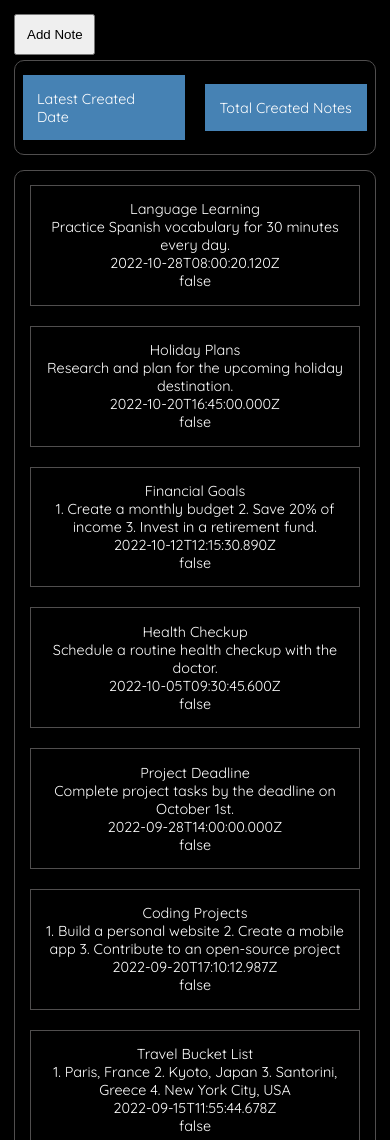
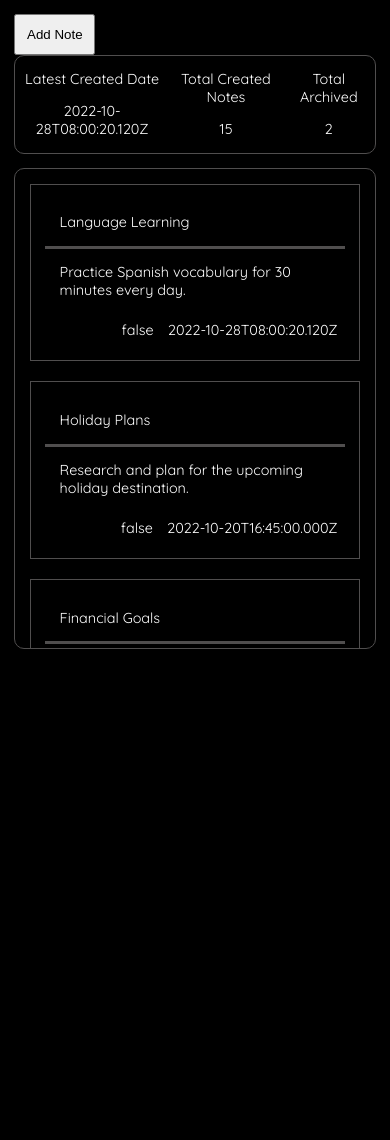
Before and after one commit to RedimRedim/dicoding_project_notesapp, a plain HTML site: page index.html in a window 390 px wide. Shown: the top 1140 px of the page. After the commit the page ends 844 px from the top, so only its background shows below. Drawn offline with Linux system fonts and the light colour scheme.

Commit message:
update css and total-notes

```diff
--- a/index.html
+++ b/index.html
@@ -13,24 +13,37 @@
     <link rel="stylesheet" href="./styles/css/styles.css">
     <link rel="stylesheet" href="./styles/css/mediastyles.css">
 
+    <script src="../scripts/notes.js" type="module" defer></script>
     <script src="../scripts/custom-template.js" type="module" defer></script>
+    <script src="../scripts/total-notes.js" type="module" defer></script>
     <script src="../scripts/main.js" type="module" defer></script>
 </head>
+
 <body>
     <main>
         <div class="addNote">
-            <add-newnote></add-newnote>
-
+            <add-new-note visibility="false"></add-new-note>
             <!-- when clicking show up the details, using custom element-->
         </div>
 
         <div class="note-container">
             <div class="notes-menu">
-                <p>Latest Created Date</p>
-                <p>Total Created Notes</p>
+                <div class="latest-created-date">
+                    <p>Latest Created Date</p>
+                    <p id="created-date-value">1</p>
+                </div>
+
+                <div class="total-created-notes">
+                    <p>Total Created Notes</p>
+                    <p id="total-created-notes-value">1</p>
+                </div>
+
+                <div class="total-archived-notes">
+                    <p>Total Archived</p>
+                    <p id="total-archived-notes-value">1
+                </div>
             </div>
             <div class="notes">
-                <!-- generete through js using CustomElement note-item -->
             </div>
         </div>
     </main>
--- a/scripts/custom-template.js
+++ b/scripts/custom-template.js
@@ -6,9 +6,25 @@ template.innerHTML = `
   padding:0.8em;
   cursor: pointer;
   }
+
+  .notesContent {
+    background-color: darkgray;
+    transition: opacity 0.3s ease-in-out, visibility 0.3s ease-in-out; /* Adjusted for better sync */
+    opacity: 0; /* Start with opacity 0 */
+    visibility: hidden; /* Start with hidden visibility */
+    height: 0; /* Start with no height */
+    overflow: hidden; /* Prevent overflow */
+}
+
+.notesContent.show {
+    opacity: 1; /* Full opacity when shown */
+    visibility: visible; /* Make it visible */
+    height: auto; /* Allow height to adjust */
+}
+
 </style>
 <button id="addNote">Add Note</button>
-<div class="notesContent" style="display: none;">
+<div class="notesContent">
 <form id="noteForm">
     <div class="note-group">
         <label for="noteTitle">Title</label>
@@ -58,8 +74,11 @@ export class AddNewNote extends HTMLElement {
         `<div data-noteId="${note.id}" class="noteItem">
                 <div class="noteTitle">${note.title}</div>
                 <div class="noteBody">${note.body}</div>
-                <div class="noteCreatedAt">${note.createdAt}</div>
-                <div class="noteArchived">${note.archived}</div>
+
+                <div class="note-creation">
+                  <div class="noteArchived">${note.archived}</div>
+                  <div class="noteCreatedAt">${note.createdAt}</div>
+                </div>
             </div>`
       );
     });
@@ -101,14 +120,7 @@ export class AddNewNote extends HTMLElement {
 
   handleNoteClick = () => {
     this.showInfo = !this.showInfo;
-
-    if (this.showInfo) {
-      this.shadowRoot.querySelector(".notesContent").style.display = "block";
-      this.shadowRoot.querySelector("#addNote").textContent = "hide note";
-    } else {
-      this.shadowRoot.querySelector(".notesContent").style.display = "none";
-      this.shadowRoot.querySelector("#addNote").textContent = "Add note";
-    }
+    this.updateVisbiility();
   };
 
   handleSaveCancelNote = (event) => {
@@ -123,8 +135,7 @@ export class AddNewNote extends HTMLElement {
       } //form validation when saveNote being clicked
     } else if (event.target.id === "cancelNote") {
       this.showInfo = false;
-      this.shadowRoot.querySelector(".notesContent").style.display = "none";
-      this.shadowRoot.querySelector("#addNote").textContent = "Add note";
+      this.updateVisbiility();
     } //cancelNote handling
   };
 
@@ -140,6 +151,27 @@ export class AddNewNote extends HTMLElement {
       noteTitle.setCustomValidity("");
     }
   };
+
+  static get observedAttributes() {
+    return ["visibility"];
+  }
+
+  attributesChangedCallback(name, oldValue, newValue) {
+    if (name == "visibility") {
+      this.showInfo = newValue.toLowerCase() === "true";
+      this.updateVisbiility();
+    }
+  }
+
+  updateVisbiility() {
+    if (this.showInfo) {
+      this.shadowRoot.querySelector(".notesContent").classList.add("show");
+      this.shadowRoot.querySelector("#addNote").textContent = "Hide Note";
+    } else {
+      this.shadowRoot.querySelector(".notesContent").classList.remove("show");
+      this.shadowRoot.querySelector("#addNote").textContent = "Add Note";
+    }
+  }
 
   connectedCallback() {
     this.shadowRoot
@@ -168,4 +200,4 @@ export class AddNewNote extends HTMLElement {
   }
 }
 
-customElements.define("add-newnote", AddNewNote);
+customElements.define("add-new-note", AddNewNote);
--- a/scripts/main.js
+++ b/scripts/main.js
@@ -1,7 +1,10 @@
 import { AddNewNote } from "./custom-template.js";
+import { TotalNotes } from "./total-notes.js";
 
 const NoteClass = new AddNewNote();
+const TotalNotesClass = new TotalNotes();
 
 document.addEventListener("DOMContentLoaded", (event) => {
   NoteClass.getNotesHtml();
+  TotalNotesClass.getNotesTotaltml();
 });
--- a/scripts/notes.js
+++ b/scripts/notes.js
@@ -4,14 +4,14 @@ export const notesData = [
     title: "Welcome to Notes, Dimas!",
     body: "Welcome to Notes! This is your first note. You can archive it, delete it, or create new ones.",
     createdAt: "2022-07-28T10:03:12.594Z",
-    archived: false,
+    archived: true,
   },
   {
     id: "notes-aB-cdefg12345",
     title: "Meeting Agenda",
     body: "Discuss project updates and assign tasks for the upcoming week.",
     createdAt: "2022-08-05T15:30:00.000Z",
-    archived: false,
+    archived: true,
   },
   {
     id: "notes-XyZ-789012345",
--- /dev/null
+++ b/scripts/total-notes.js
@@ -0,0 +1,50 @@
+import { AddNewNote } from "./custom-template.js";
+import { STORAGE_KEY } from "./notes.js";
+
+export class TotalNotes {
+  constructor() {
+    this.notes = this.loadNotes();
+  }
+
+  loadNotes() {
+    const storedNotes = localStorage.getItem(STORAGE_KEY);
+    if (storedNotes !== null) {
+      return JSON.parse(storedNotes);
+    } else {
+      console.log("asd");
+      return localStorage.setItem(STORAGE_KEY, JSON.stringify(notesData));
+    }
+  }
+
+  sumCreatedNotes() {
+    return this.loadNotes().length;
+  }
+
+  latestCreatedDate() {
+    const notes = this.loadNotes();
+
+    if (notes.length === 0) {
+      return null;
+    }
+
+    const sortedNotes = notes.sort(
+      (a, b) => new Date(b.createdAt) - new Date(a.createdAt)
+    );
+    return sortedNotes[0].createdAt;
+  }
+
+  sumArchivedNotes() {
+    return this.loadNotes().filter((note) => note.archived).length;
+  }
+
+  getNotesTotaltml() {
+    document.querySelector("#created-date-value").innerHTML =
+      this.latestCreatedDate();
+
+    document.querySelector("#total-created-notes-value").innerHTML =
+      this.sumCreatedNotes();
+
+    document.querySelector("#total-archived-notes-value").innerHTML =
+      this.sumArchivedNotes();
+  }
+}
--- a/styles/css/mediastyles.css
+++ b/styles/css/mediastyles.css
@@ -1,20 +1,37 @@
 @media (max-width: 1200px) {
+    main{
+        padding:1.5em;
+    }
+
+    .notes {
+        max-height: 550px; /* Set a max height */
+        overflow: auto;
+        grid-template-columns: 1fr;
+        padding: 1em;
+    }
+
     .notes-menu {
-        grid-template-columns: repeat(2, 1fr);
+        grid-template-columns: repeat(3, 250px);
+        padding: 0;;
     }
     .notes {
         grid-template-columns: repeat(2, 1fr);
     }
+
+
 }
 
 @media (max-width: 800px) {
+    .notes {
+        max-height: 450px; /* Set a max height */
+        overflow: auto;
+        grid-template-columns: 1fr;
+    }
+
     .notes-menu {
         grid-template-columns: 1fr;
     }
-    .notes {
-        grid-template-columns: 1fr;
-        padding: 1em;
-    }
+
     .noteItem {
         padding: 1em;
     }
@@ -23,23 +40,25 @@
 @media (max-width: 500px) {
     main {
         padding : 1em;
+
     }
     body {
         font-size: 0.9em;
     }
 
-    .notes {
+    .note-container{
         overflow: auto;
     }
+
     .notes-menu{
         display: flex;
         flex-direction: row;
-        gap: 20px;
+        gap: 10px;
         padding: 0 0.5em;
     }
 
+    .noteItem{
+        overflow: auto;
+    }
 
-    .notes-menu p {
-        padding: 1em;
-
-    }
+}
--- a/styles/css/styles.css
+++ b/styles/css/styles.css
@@ -7,12 +7,11 @@ body {
     padding: 0;
     margin: 0;
     box-sizing: border-box;
+
   }
 
 main {
     padding: 0 3rem; /* Add padding to the left and right */
-    display: grid;
-    grid-template-rows: 0.2fr 2fr;
     margin-bottom: 1em;
 }
 
@@ -24,18 +23,16 @@ main {
 .notes-menu{
     display:grid;
     justify-items: center;
-    grid-template-columns: repeat(2, 250px);
+    grid-template-columns: repeat(3, 250px);
     align-items: center;
+    justify-content: space-around;
     border: 1px solid #504e4e;
     border-radius: 10px;
     margin-bottom: 1em;
-
-}
-
-.notes-menu p{
-    width: 50%;
-    background-color: steelblue;
-    padding:2em;
+    -webkit-border-radius: 10px;
+    -moz-border-radius: 10px;
+    -ms-border-radius: 10px;
+    -o-border-radius: 10px;
 }
 
 .notes{
@@ -47,18 +44,36 @@ main {
     border: 1px solid #504e4e;
     border-radius: 10px;
     align-items: stretch; /* Stretch items to fill the grid cell */
-    overflow: auto;
-
-
 }
 
+.notes-menu p{
+    text-align: center;
+}
 
 .noteItem{
     display: flex; /* Use flex to align content inside */
     flex-direction: column; /* Stack children vertically */
-    justify-content: center; /* Center content vertically */
-    text-align: center; /* Center text horizontally */
+    justify-content: space-between;
     border: 1px solid #504e4e;
-    padding: 2em;
     overflow: auto;
 }
+
+.noteTitle{
+    padding:1em;
+    border-bottom: 3px solid #504e4e;
+}
+
+.noteBody{
+    padding:1em;
+}
+
+.note-creation{
+    display: flex;
+    flex-direction: row;
+    justify-content: flex-end;
+}
+
+.noteCreatedAt, .noteArchived{
+    text-align:end;
+    padding: 0.5em;
+}
```
